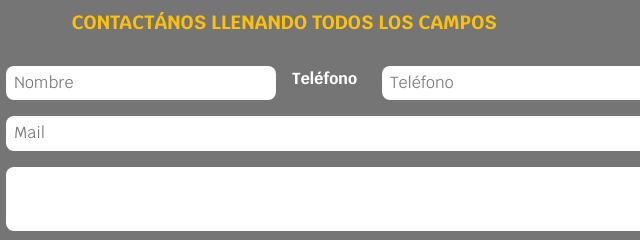
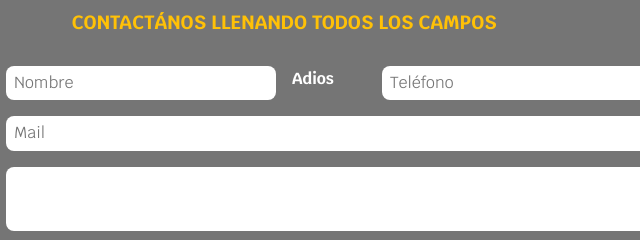
Before and after one commit to PabloR27/prueba, a plain HTML site: page index.html in a window 1280 px wide. Shown: the part 1222-1462 px from the top of the page, 356-996 px from the left. Drawn offline with nearby package versions, Linux system fonts and the light colour scheme.

Commit message:
Cambie telefono por adios

```diff
--- a/index.html
+++ b/index.html
@@ -104,7 +104,7 @@
                         <input type="text" name="nombre" placeholder="Nombre" required>
                     </div>
                     <div class="campo">
-                        <label>Teléfono</label>
+                        <label>Adios</label>
 
                         <input type="tel" name="telefono" placeholder="Teléfono">
                     </div>
```
